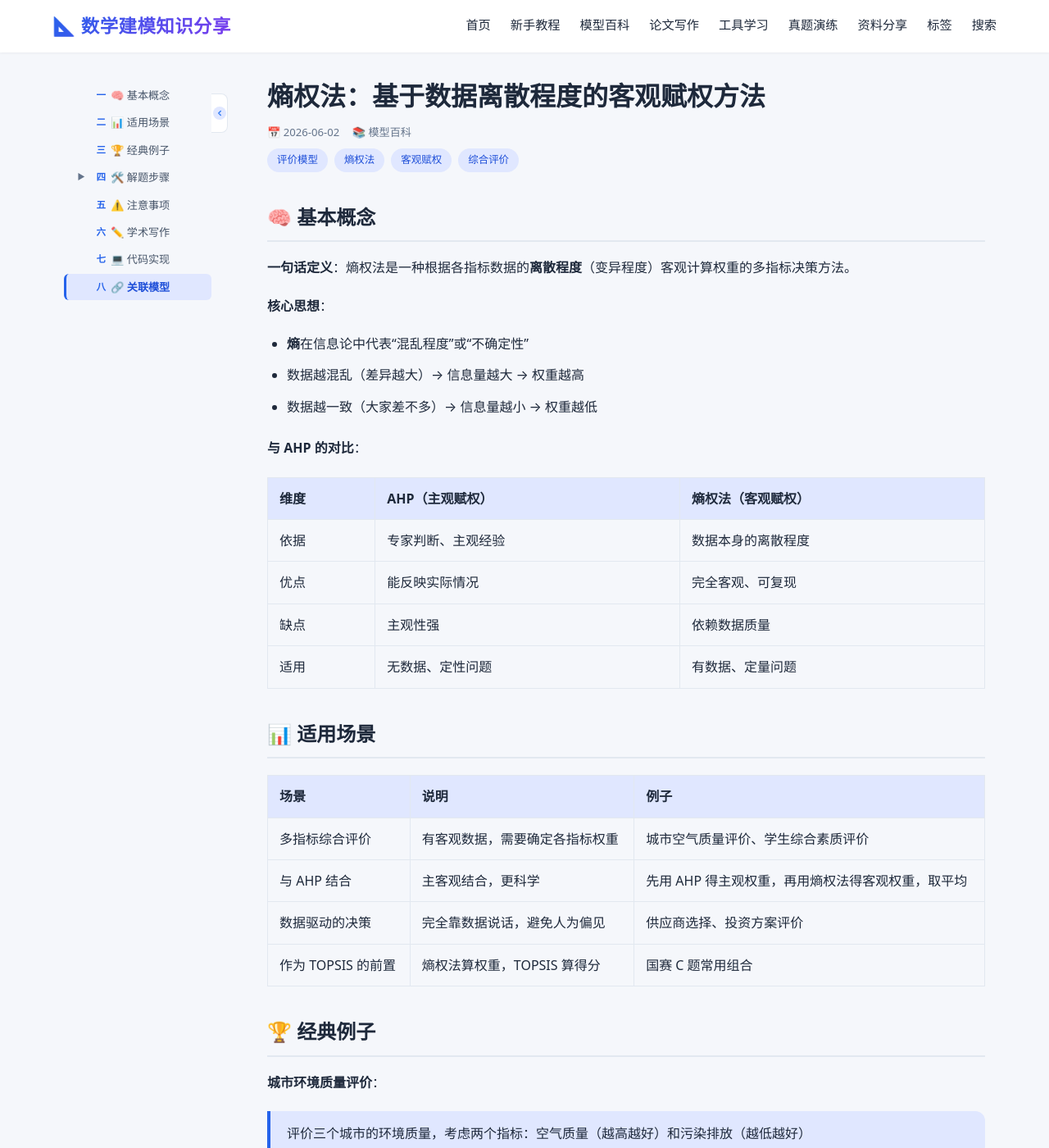
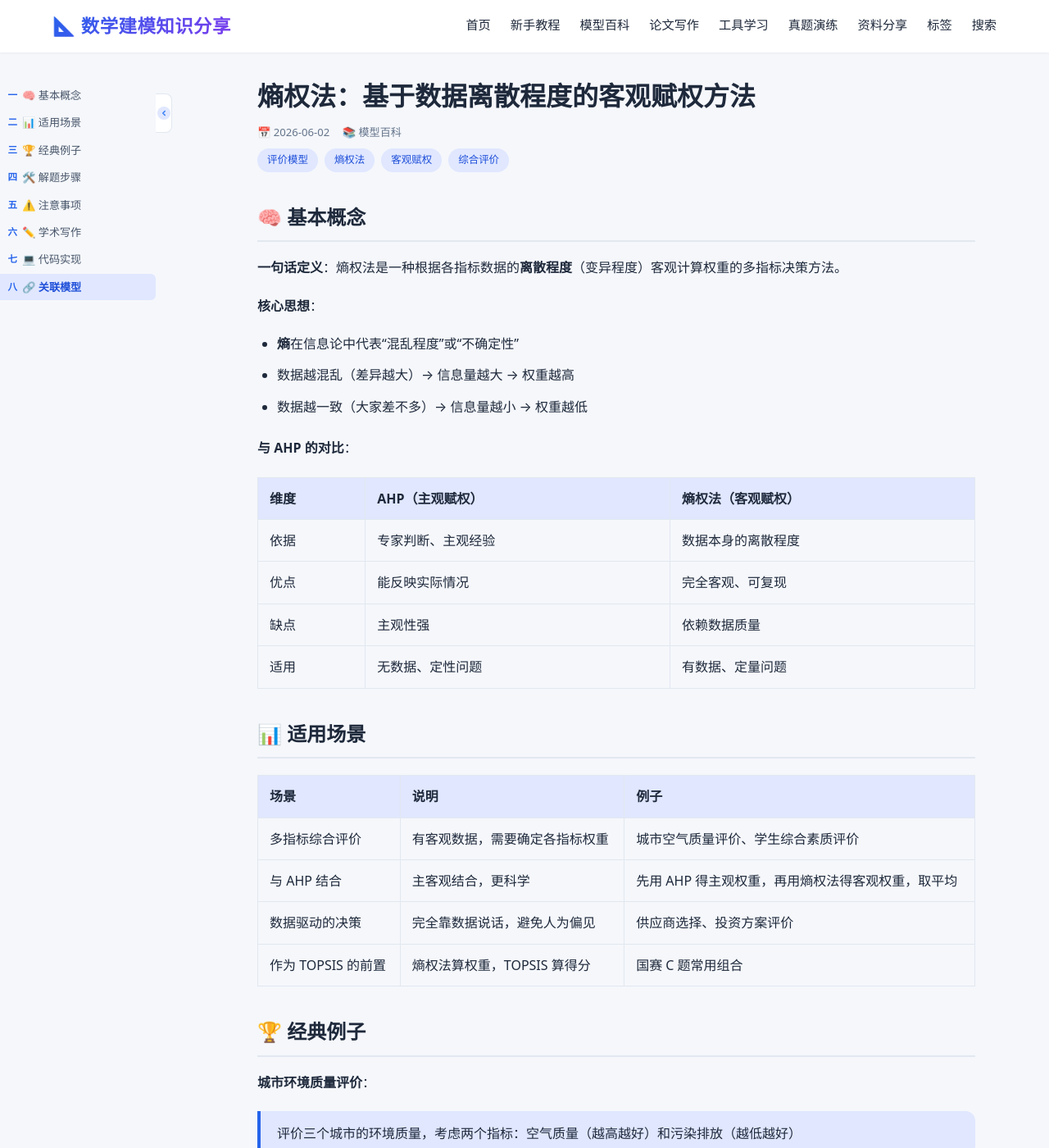
Before and after one commit to KawaiiWarma520/math-modeling, a Jekyll site: the page built from _posts/2026-06-02-entropy-method.md, in a window 1280 px wide and 1400 px high. Shown: the whole window at 82% size. Built offline with Jekyll 4.4.1, drawn with Linux system fonts in a browser that asks for light colours.

Commit message:
调整导航栏位置：宽度220px，左侧偏移120px，间距80px

```diff
--- a/assets/css/style.css
+++ b/assets/css/style.css
@@ -712,7 +712,7 @@ img { max-width: 100%; height: auto; }
 .post-sidebar {
   position: sticky;
   top: 80px;
-  width: 180px;
+  width: 220px;
   flex-shrink: 0;
   padding: 4px 0 24px;
   max-height: calc(100vh - 100px);
@@ -853,7 +853,8 @@ img { max-width: 100%; height: auto; }
   position: sticky;
   top: 80px;
   max-height: calc(100vh - 100px);
-  margin-right: 24px;
+  margin-right: 80px;
+  margin-left: -120px;
 }
 
 /* 折叠按钮 */
```
